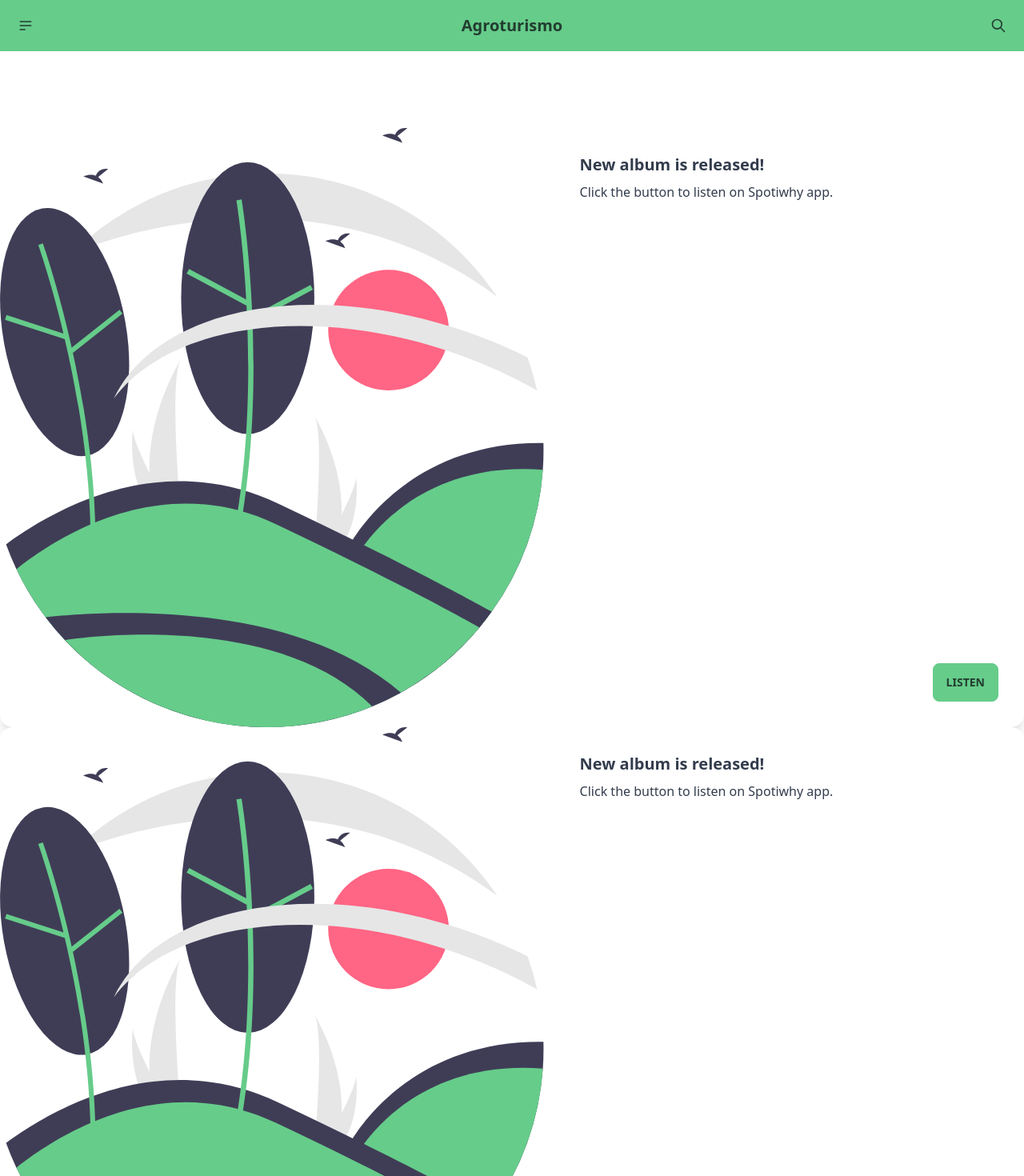
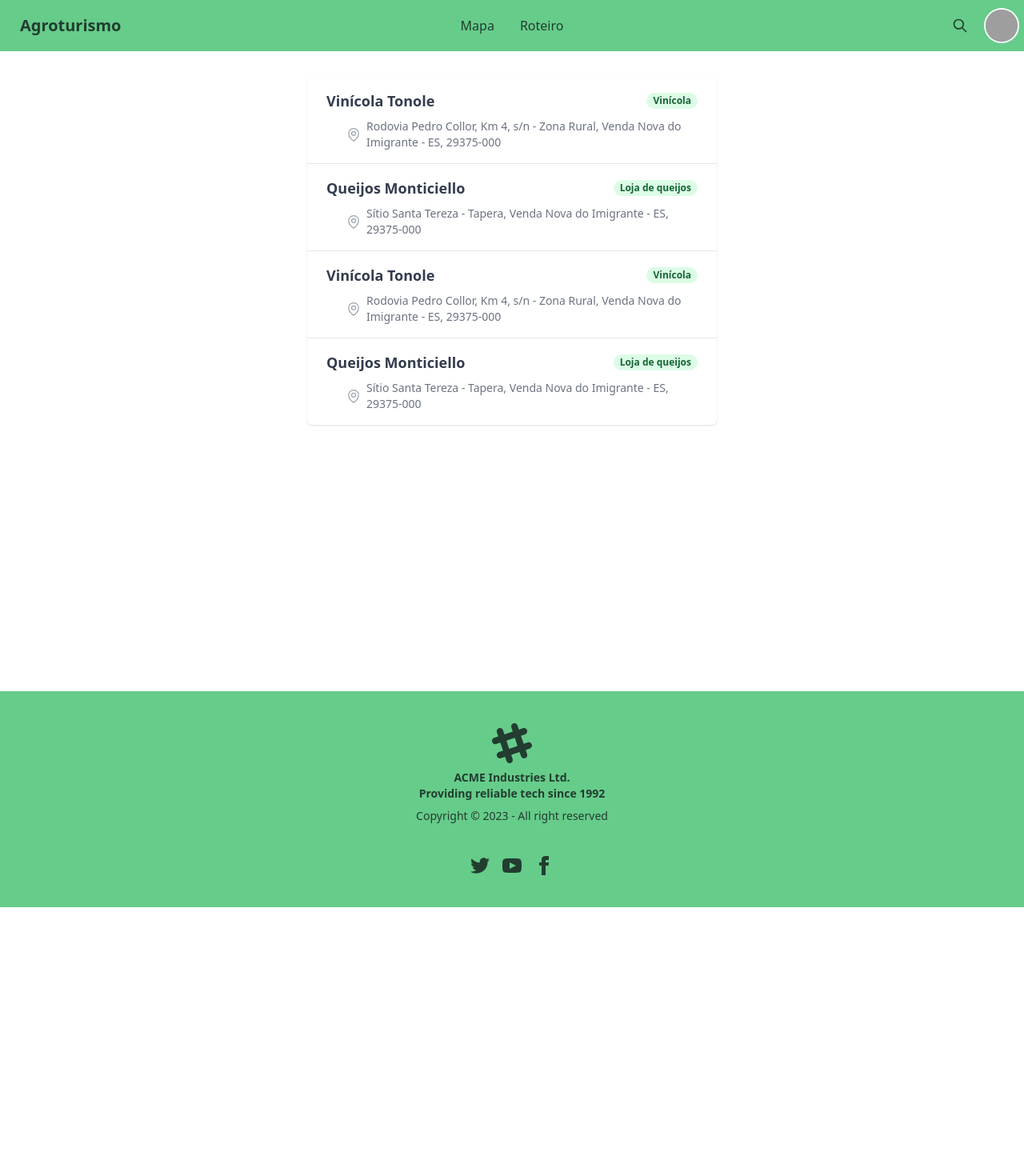
Before and after one commit to douglasgusson/agroturismo-app, a Next.js app: page /itinerary in a window 1280 px wide. Shown: the top 1470 px of the page at 80% size. After the commit the page ends 1134 px from the top, so only its background shows below. Built offline with nearby package versions, Linux system fonts and the light colour scheme; grey boxes are pictures that could not be loaded.

Commit message:
Adição menu com drawer

```diff
--- a/package.json
+++ b/package.json
@@ -10,6 +10,7 @@
   },
   "dependencies": {
     "@headlessui/react": "^1.7.13",
+    "@heroicons/react": "^2.0.16",
     "@types/node": "18.14.6",
     "@types/react": "18.0.28",
     "@types/react-dom": "18.0.11",
--- a/src/app/itinerary/page.tsx
+++ b/src/app/itinerary/page.tsx
@@ -1,33 +1,82 @@
-import Image from "next/image";
+"use client";
+
+import { Local } from "@/components/Map/Map";
+import { MapPinIcon } from "@heroicons/react/24/outline";
+import { useState } from "react";
 
 export default function Page() {
+  const [locals, setLocals] = useState<Local[]>([
+    {
+      name: "Vinícola Tonole",
+      slug: "vinicola-tonole",
+      description: "Vinícola",
+      address:
+        "Rodovia Pedro Collor, Km 4, s/n - Zona Rural, Venda Nova do Imigrante - ES, 29375-000",
+      latitude: -20.3629022,
+      longitude: -41.1189408,
+    },
+    {
+      name: "Queijos Monticiello",
+      slug: "queijos-monticiello",
+      description: "Loja de queijos",
+      address:
+        "Sítio Santa Tereza - Tapera, Venda Nova do Imigrante - ES, 29375-000",
+      latitude: -20.3261393,
+      longitude: -41.1212182,
+    },
+    {
+      name: "Vinícola Tonole",
+      slug: "vinicola-tonole",
+      description: "Vinícola",
+      address:
+        "Rodovia Pedro Collor, Km 4, s/n - Zona Rural, Venda Nova do Imigrante - ES, 29375-000",
+      latitude: -20.3629022,
+      longitude: -41.1189408,
+    },
+    {
+      name: "Queijos Monticiello",
+      slug: "queijos-monticiello",
+      description: "Loja de queijos",
+      address:
+        "Sítio Santa Tereza - Tapera, Venda Nova do Imigrante - ES, 29375-000",
+      latitude: -20.3261393,
+      longitude: -41.1212182,
+    },
+  ]);
+
   return (
-    <div className="py-24">
-      <div className="card bg-base-100 shadow-xl lg:card-side">
-        <figure>
-          <Image src="/img/nature.svg" alt="Movie" height={100} width={100} />
-        </figure>
-        <div className="card-body">
-          <h2 className="card-title">New album is released!</h2>
-          <p>Click the button to listen on Spotiwhy app.</p>
-          <div className="card-actions justify-end">
-            <button className="btn-primary btn">Listen</button>
-          </div>
-        </div>
+    <section className="mb-8 py-8">
+      <div className="mx-auto max-w-lg overflow-hidden shadow sm:rounded-md">
+        <ul role="list" className="divide-y divide-gray-200">
+          {locals.map((local) => (
+            <li key={local.name}>
+              <a href="#" className="block hover:bg-gray-50">
+                <div className="px-4 py-4 sm:px-6">
+                  <div className="flex items-center justify-between">
+                    <p className="truncate text-lg font-semibold">{local.name}</p>
+                    <div className="ml-2 flex flex-shrink-0">
+                      <p className="inline-flex rounded-full bg-green-100 px-2 text-xs font-semibold leading-5 text-green-800">
+                        {local.description}
+                      </p>
+                    </div>
+                  </div>
+                  <div className="mt-2 sm:flex sm:justify-between">
+                    <div className="sm:flex">
+                      <p className="mt-2 flex items-center text-sm text-gray-500 sm:mt-0 sm:ml-6">
+                        <MapPinIcon
+                          className="mr-1.5 h-5 w-5 flex-shrink-0 text-gray-400"
+                          aria-hidden="true"
+                        />
+                        <span>{local.address}</span>
+                      </p>
+                    </div>
+                  </div>
+                </div>
+              </a>
+            </li>
+          ))}
+        </ul>
       </div>
-
-      <div className="card bg-base-100 shadow-xl lg:card-side">
-        <figure>
-          <Image src="/img/nature.svg" alt="Movie" height={100} width={100} />
-        </figure>
-        <div className="card-body">
-          <h2 className="card-title">New album is released!</h2>
-          <p>Click the button to listen on Spotiwhy app.</p>
-          <div className="card-actions justify-end">
-            <button className="btn-primary btn">Listen</button>
-          </div>
-        </div>
-      </div>
-    </div>
+    </section>
   );
 }
--- a/src/app/layout.tsx
+++ b/src/app/layout.tsx
@@ -1,5 +1,5 @@
+import { Drawer } from "@/components/Drawer";
 import { Footer } from "@/components/Footer";
-import { Navbar } from "@/components/Navbar";
 import "../styles/globals.css";
 
 export const metadata = {
@@ -23,8 +23,7 @@ export default function RootLayout({
         />
       </head>
       <body>
-        <Navbar />
-        {children}
+        <Drawer>{children}</Drawer>
         <Footer />
       </body>
     </html>
--- /dev/null
+++ b/src/app/local/[slug]/page.tsx
@@ -0,0 +1,3 @@
+export default function Page({ params }: { params: { slug: string } }) {
+  return <div className="">Local: {params.slug}</div>;
+}
--- a/src/app/page.tsx
+++ b/src/app/page.tsx
@@ -7,6 +7,7 @@ import dynamic from "next/dynamic";
 
 const Filters = dynamic(() => import("@/components/Filters"), {
   ssr: false,
+  loading: () => <p>Carregando...</p>,
 });
 
 export default function Home() {
--- /dev/null
+++ b/src/components/Drawer/Drawer.tsx
@@ -0,0 +1,96 @@
+import Image from "next/image";
+import Link from "next/link";
+import { FC, PropsWithChildren } from "react";
+
+export const Drawer: FC<PropsWithChildren> = ({ children }) => {
+  return (
+    <>
+      <div className="navbar w-full bg-primary text-primary-content">
+        <div className="navbar-start">
+          <div className="flex-none lg:hidden">
+            <label htmlFor="app-drawer" className="btn-ghost btn-square btn">
+              <svg
+                xmlns="http://www.w3.org/2000/svg"
+                className="h-5 w-5"
+                fill="none"
+                viewBox="0 0 24 24"
+                stroke="currentColor"
+              >
+                <path
+                  strokeLinecap="round"
+                  strokeLinejoin="round"
+                  strokeWidth="2"
+                  d="M4 6h16M4 12h16M4 18h7"
+                />
+              </svg>
+            </label>
+          </div>
+          <Link href="/" className="btn-ghost btn text-xl normal-case">
+            Agroturismo
+          </Link>
+        </div>
+
+        <div className="navbar-center">
+          <div className="hidden flex-none lg:block">
+            <ul className="menu menu-horizontal">
+              <li>
+                <Link href="/explorer">Mapa</Link>
+              </li>
+              <li>
+                <Link href="/itinerary">Roteiro</Link>
+              </li>
+            </ul>
+          </div>
+        </div>
+
+        <div className="navbar-end">
+          <button className="btn-ghost btn-circle btn">
+            <svg
+              xmlns="http://www.w3.org/2000/svg"
+              className="h-5 w-5"
+              fill="none"
+              viewBox="0 0 24 24"
+              stroke="currentColor"
+            >
+              <path
+                strokeLinecap="round"
+                strokeLinejoin="round"
+                strokeWidth="2"
+                d="M21 21l-6-6m2-5a7 7 0 11-14 0 7 7 0 0114 0z"
+              />
+            </svg>
+          </button>
+
+          <div className="avatar ml-2">
+            <div className="w-10 rounded-full ring ring-primary ring-offset-2 ring-offset-base-100">
+              <Image
+                src={`https://api.lorem.space/image/face?w=96&h=96&hash=${Math.random()}`}
+                alt="Avatar"
+                width={96}
+                height={96}
+              />
+            </div>
+          </div>
+        </div>
+      </div>
+      <div className="drawer">
+        <input id="app-drawer" type="checkbox" className="drawer-toggle" />
+        <div className="drawer-content flex flex-col">{children}</div>
+        <div className="drawer-side">
+          <label htmlFor="app-drawer" className="drawer-overlay"></label>
+          <ul className="menu w-80 bg-base-100 p-4">
+            <li>
+              <Link href="/">Página inicial</Link>
+            </li>
+            <li>
+              <Link href="/explorer">Mapa</Link>
+            </li>
+            <li>
+              <Link href="/itinerary">Roteiro</Link>
+            </li>
+          </ul>
+        </div>
+      </div>
+    </>
+  );
+};
--- /dev/null
+++ b/src/components/Drawer/index.ts
@@ -0,0 +1 @@
+export * from "./Drawer";
--- a/src/components/Footer/Footer.tsx
+++ b/src/components/Footer/Footer.tsx
@@ -1,6 +1,6 @@
 export const Footer = () => {
   return (
-    <footer className="footer bg-base-200 p-10 text-base-content">
+    <footer className="footer footer-center bg-primary p-10 text-primary-content">
       <div>
         <svg
           width="50"
@@ -9,18 +9,17 @@ export const Footer = () => {
           xmlns="http://www.w3.org/2000/svg"
           fillRule="evenodd"
           clipRule="evenodd"
-          className="fill-current"
+          className="inline-block fill-current"
         >
           <path d="M22.672 15.226l-2.432.811.841 2.515c.33 1.019-.209 2.127-1.23 2.456-1.15.325-2.148-.321-2.463-1.226l-.84-2.518-5.013 1.677.84 2.517c.391 1.203-.434 2.542-1.831 2.542-.88 0-1.601-.564-1.86-1.314l-.842-2.516-2.431.809c-1.135.328-2.145-.317-2.463-1.229-.329-1.018.211-2.127 1.231-2.456l2.432-.809-1.621-4.823-2.432.808c-1.355.384-2.558-.59-2.558-1.839 0-.817.509-1.582 1.327-1.846l2.433-.809-.842-2.515c-.33-1.02.211-2.129 1.232-2.458 1.02-.329 2.13.209 2.461 1.229l.842 2.515 5.011-1.677-.839-2.517c-.403-1.238.484-2.553 1.843-2.553.819 0 1.585.509 1.85 1.326l.841 2.517 2.431-.81c1.02-.33 2.131.211 2.461 1.229.332 1.018-.21 2.126-1.23 2.456l-2.433.809 1.622 4.823 2.433-.809c1.242-.401 2.557.484 2.557 1.838 0 .819-.51 1.583-1.328 1.847m-8.992-6.428l-5.01 1.675 1.619 4.828 5.011-1.674-1.62-4.829z"></path>
         </svg>
-        <p>
-          ACME Industries Ltd.
-          <br />
+        <p className="font-bold">
+          ACME Industries Ltd. <br />
           Providing reliable tech since 1992
         </p>
+        <p>Copyright © 2023 - All right reserved</p>
       </div>
       <div>
-        <span className="footer-title">Social</span>
         <div className="grid grid-flow-col gap-4">
           <a>
             <svg
--- a/src/components/Map/Map.tsx
+++ b/src/components/Map/Map.tsx
@@ -7,6 +7,7 @@ import { MapContainer, Marker, Popup, TileLayer } from "react-leaflet";
 
 export type Local = {
   name: string;
+  slug: string;
   description?: string;
   address: string;
   latitude: number;
@@ -21,6 +22,7 @@ export const Map: FC = () => {
   const [locals, setLocals] = useState<Local[]>([
     {
       name: "Vinícola Tonole",
+      slug: "vinicola-tonole",
       description: "Vinícola",
       address:
         "Rodovia Pedro Collor, Km 4, s/n - Zona Rural, Venda Nova do Imigrante - ES, 29375-000",
@@ -29,6 +31,7 @@ export const Map: FC = () => {
     },
     {
       name: "Queijos Monticiello",
+      slug: "queijos-monticiello",
       description: "Loja de queijos",
       address:
         "Sítio Santa Tereza - Tapera, Venda Nova do Imigrante - ES, 29375-000",
@@ -50,10 +53,12 @@ export const Map: FC = () => {
       />
 
       {locals.map(
-        ({ latitude, longitude, name, description, address }, key) => (
-          <Marker position={[latitude, longitude]} key={key}>
+        ({ latitude, longitude, name, description, address, slug }) => (
+          <Marker position={[latitude, longitude]} key={slug}>
             <Popup>
-              <strong className="block">{name}</strong>
+              <Link href={`/local/${slug}`}>
+                <strong className="block">{name}</strong>
+              </Link>
               <p>{description}</p>
               <p>
                 <address>{address}</address>
--- a/src/components/Navbar/Navbar.tsx
+++ /dev/null
@@ -1,65 +0,0 @@
-import Link from "next/link";
-
-export const Navbar = () => {
-  return (
-    <div className="navbar mx-auto bg-primary text-primary-content">
-      <div className="navbar-start">
-        <div className="dropdown z-[1001]">
-          <label tabIndex={0} className="btn-ghost btn-circle btn">
-            <svg
-              xmlns="http://www.w3.org/2000/svg"
-              className="h-5 w-5"
-              fill="none"
-              viewBox="0 0 24 24"
-              stroke="currentColor"
-            >
-              <path
-                strokeLinecap="round"
-                strokeLinejoin="round"
-                strokeWidth="2"
-                d="M4 6h16M4 12h16M4 18h7"
-              />
-            </svg>
-          </label>
-          <ul
-            tabIndex={0}
-            className="dropdown-content menu rounded-box menu-compact mt-3 w-52 bg-base-100 p-2 shadow"
-          >
-            <li>
-              <Link href="/">Página inicial</Link>
-            </li>
-            <li>
-              <Link href="/explorer">Mapa</Link>
-            </li>
-            <li>
-              <a>Sobre</a>
-            </li>
-          </ul>
-        </div>
-      </div>
-      <div className="navbar-center">
-        <Link href="/" className="btn-ghost btn text-xl normal-case">
-          Agroturismo
-        </Link>
-      </div>
-      <div className="navbar-end">
-        <button className="btn-ghost btn-circle btn">
-          <svg
-            xmlns="http://www.w3.org/2000/svg"
-            className="h-5 w-5"
-            fill="none"
-            viewBox="0 0 24 24"
-            stroke="currentColor"
-          >
-            <path
-              strokeLinecap="round"
-              strokeLinejoin="round"
-              strokeWidth="2"
-              d="M21 21l-6-6m2-5a7 7 0 11-14 0 7 7 0 0114 0z"
-            />
-          </svg>
-        </button>
-      </div>
-    </div>
-  );
-};
--- a/src/components/Navbar/index.ts
+++ /dev/null
@@ -1 +0,0 @@
-export * from "./Navbar";
```
Also changed, not shown: 1 other file (tests, documents, lock files or other folders).
